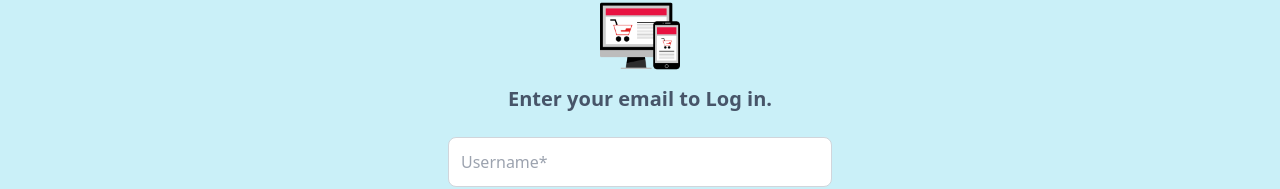
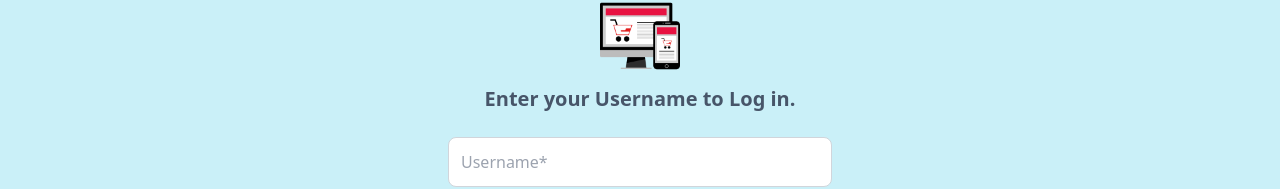
Before and after one commit to Mokawane/SEEMOK507_BCL2407_GroupB_Jonas-Mokawane_JSF04, a Vue app: page /login in a window 1280 px wide. Shown: the part 308-497 px from the top of the page. Built offline with nearby package versions, Linux system fonts and the light colour scheme; no server answers.

Commit message:
Update login form header text to replace email with Username

```diff
--- a/src/pages/Login.vue
+++ b/src/pages/Login.vue
@@ -90,7 +90,7 @@ const handleLogout = () => {
             <img src="/src/assets/online-shop.png" alt="Flowbite-logo" class="h-20 mx-auto"/>
         </div>
       <div class="text-center max-w-sm w-full">
-        <h2 class="text-xl font-semibold mb-6 mt-6 text-slate-600">{{ step === 1 ? 'Enter your email to Log in.' : 'Enter your password.' }}</h2>
+        <h2 class="text-xl font-semibold mb-6 mt-6 text-slate-600">{{ step === 1 ? 'Enter your Username to Log in.' : 'Enter your password.' }}</h2>
         <form @submit.prevent="handleSubmit">
           <div class="mb-4" v-if="step === 1">
             <input
```
